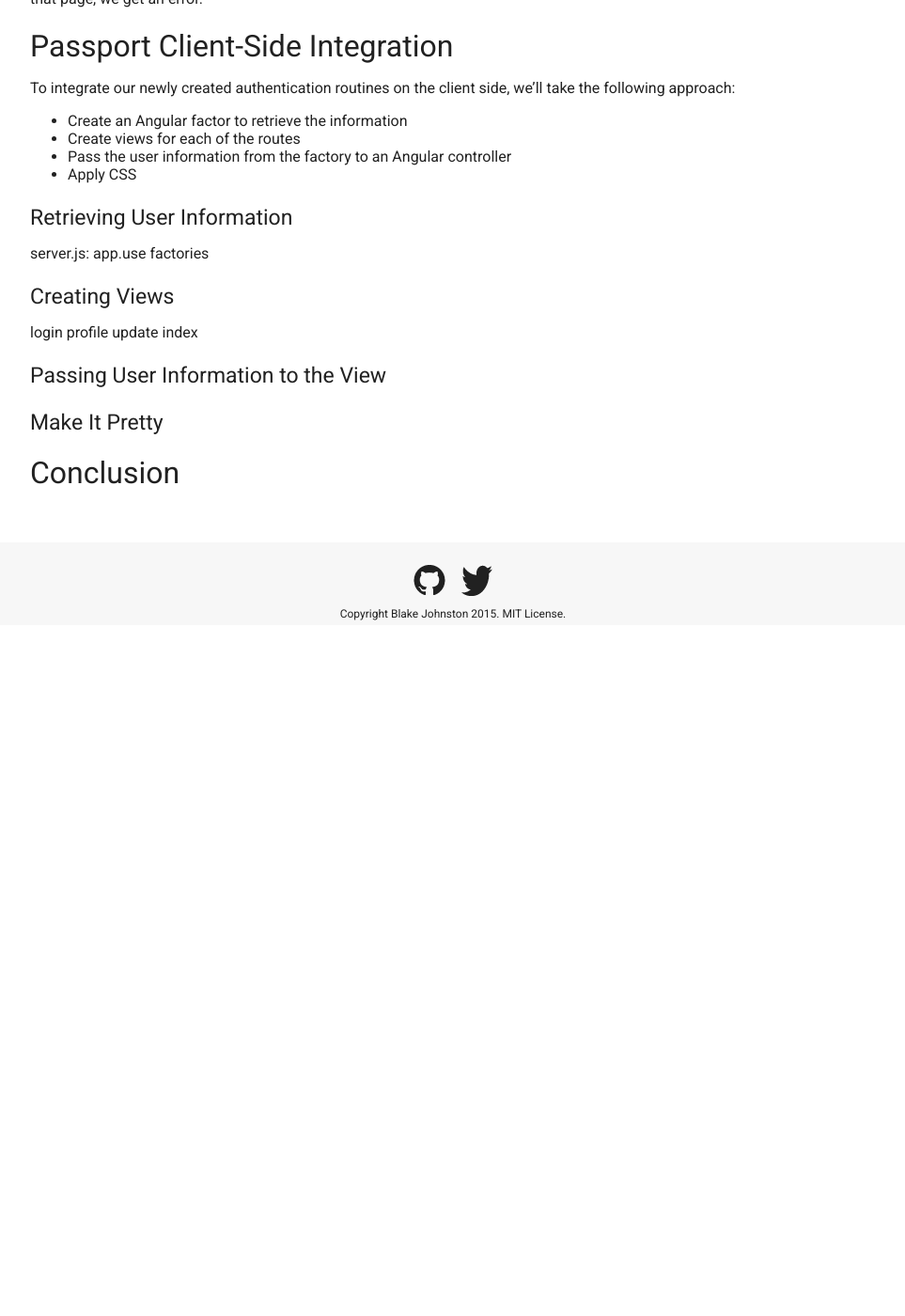
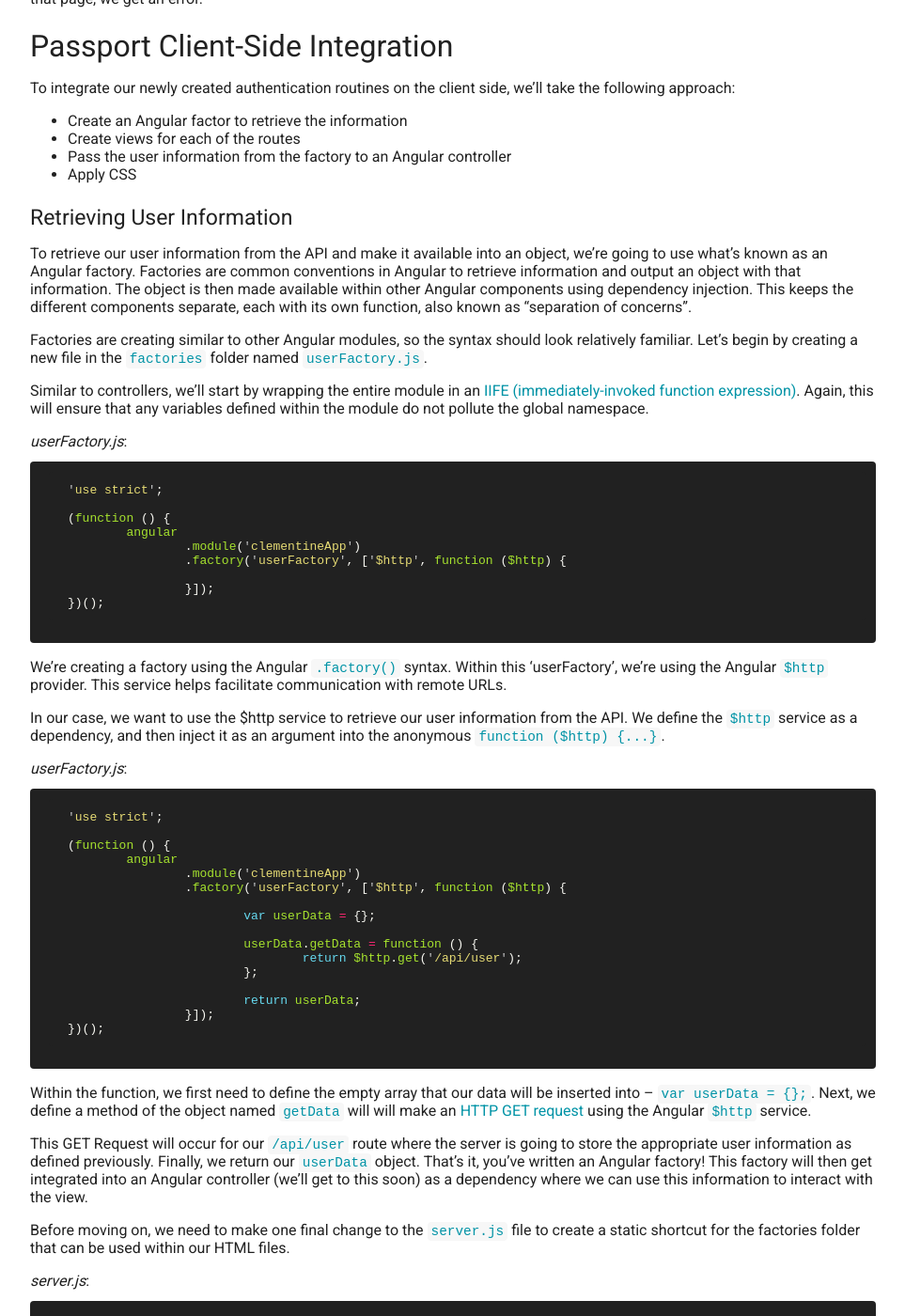
Before and after one commit to johnstonbl01/clementinejs, a Jekyll site: the page built from tutorials/tutorial-passport.md, in a window 1280 px wide and 1400 px high, scrolled down 21081 px. Shown: the whole window at 94% size, without its empty margins (158-1121 px from the left). Built offline with Jekyll 4.4.1, drawn with Linux system fonts in a browser that asks for light colours; Markdown is read by kramdown in place of the engine named in the settings; before the commit the page ends 21746 px from its top, so only the background shows below that; some of the changed text lies outside the part shown.

Commit message:
Completed Angular factor section.

````diff
--- a/tutorials/tutorial-passport.md
+++ b/tutorials/tutorial-passport.md
@@ -1054,7 +1054,66 @@ To integrate our newly created authentication routines on the client side, we'll
 
 ### Retrieving User Information
 
-server.js: app.use factories
+To retrieve our user information from the API and make it available into an object, we're going to use what's known as an Angular factory. Factories are common conventions in Angular to retrieve information and output an object with that information. The object is then made available within other Angular components using dependency injection. This keeps the different components separate, each with its own function, also known as "separation of concerns".
+
+Factories are creating similar to other Angular modules, so the syntax should look relatively familiar. Let's begin by creating a new file in the `factories` folder named `userFactory.js`.
+
+Similar to controllers, we'll start by wrapping the entire module in an [IIFE (immediately-invoked function expression)](https://en.wikipedia.org/wiki/Immediately-invoked_function_expression). Again, this will ensure that any variables defined within the module do not pollute the global namespace.
+
+_userFactory.js_:
+
+```js
+'use strict';
+
+(function () {
+	angular
+		.module('clementineApp')
+		.factory('userFactory', ['$http', function ($http) {
+
+		}]);
+})();
+```
+
+We're creating a factory using the Angular [`.factory()`](https://docs.angularjs.org/guide/providers#factory-recipe) syntax. Within this 'userFactory', we're using the Angular [`$http`](https://docs.angularjs.org/api/ng/service/$http) provider. This service helps facilitate communication with remote URLs.
+
+In our case, we want to use the $http service to retrieve our user information from the API. We define the `$http` service as a dependency, and then inject it as an argument into the anonymous `function ($http) {...}`.
+
+_userFactory.js_:
+
+```js
+'use strict';
+
+(function () {
+	angular
+		.module('clementineApp')
+		.factory('userFactory', ['$http', function ($http) {
+
+			var userData = {};
+
+			userData.getData = function () {
+				return $http.get('/api/user');
+			};
+
+			return userData;
+		}]);
+})();
+```
+
+Within the function, we first need to define the empty array that our data will be inserted into -- `var userData = {};`. Next, we define a method of the object named `getData` will will make an [HTTP GET request](https://en.wikipedia.org/wiki/Hypertext_Transfer_Protocol#Request_methods) using the Angular `$http` service.
+
+This GET Request will occur for our `/api/user` route where the server is going to store the appropriate user information as defined previously. Finally, we return our `userData` object. That's it, you've written an Angular factory! This factory will then get integrated into an Angular controller (we'll get to this soon) as a dependency where we can use this information to interact with the view.
+
+Before moving on, we need to make one final change to the `server.js` file to create a static shortcut for the factories folder that can be used within our HTML files.
+
+_server.js_:
+
+```js
+app.use('/controllers', express.static(process.cwd() + '/app/controllers'));
+app.use('/public', express.static(process.cwd() + '/public'));
+app.use('/factories', express.static(process.cwd() + '/app/factories'));
+```
+
+Let's move on to creating some of the new views and begin to further flesh out the front end of the application!
 
 ### Creating Views
 
````
